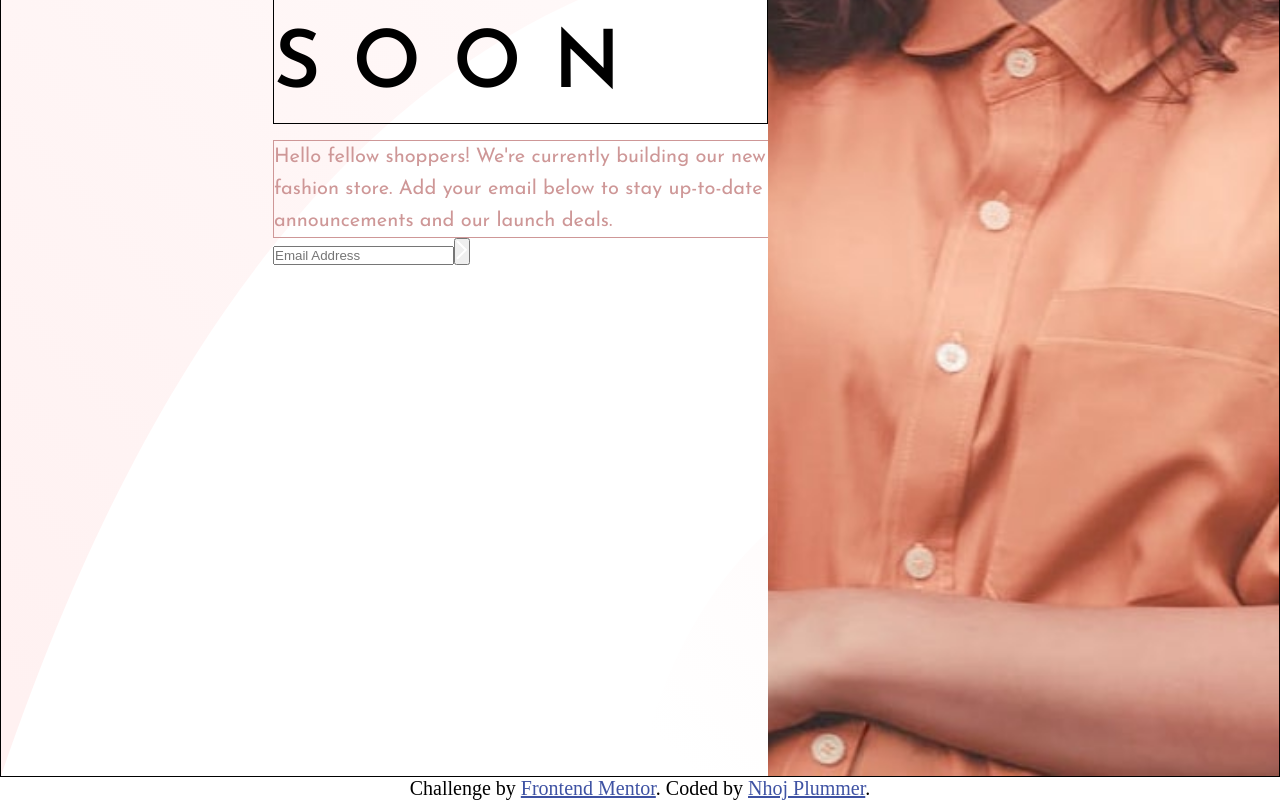
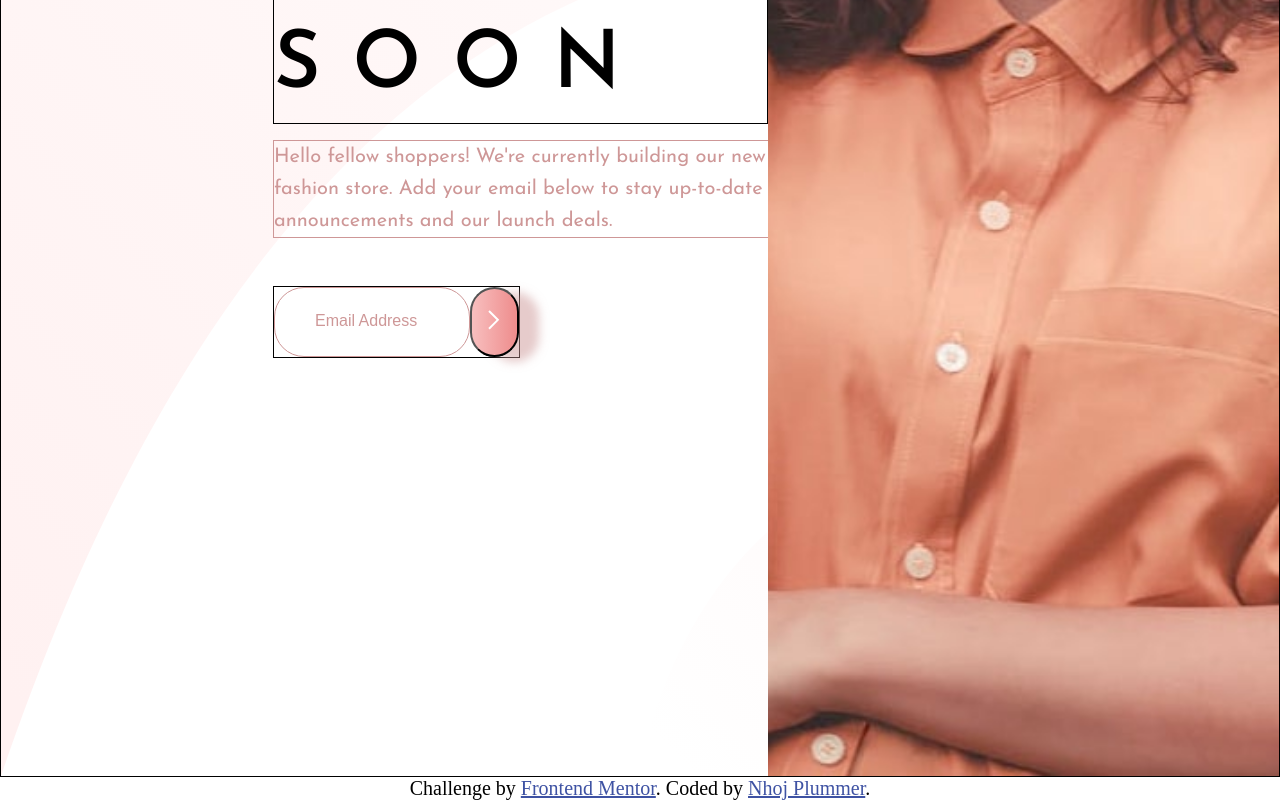
Before and after one commit to Nhoj-Plummer/base-apparel-challenge, a React (Create React App) app: page / in a window 1280 px wide. Shown: the part 663-1463 px from the top of the page. Built offline with nearby package versions, Linux system fonts and the light colour scheme.

Commit message:
Getting there

```diff
--- a/src/components/HeroData/herodata.css
+++ b/src/components/HeroData/herodata.css
@@ -21,6 +21,19 @@
 
 .hero-data-text-description {
   color: var(--desaturated-red);
+}
+
+.hero-data-text-form input::placeholder {
+  color: var(--desaturated-red);
+}
+
+.hero-data-text-form input:focus {
+  outline: none;
+}
+
+.hero-data-text-form_error {
+  margin-top: 10px;
+  color: var(--soft-red);
 }
 
 /* General Design Rules End */
@@ -72,14 +85,6 @@
     border: 1px solid hsl(0, 36%, 70%);
   }
 
-  .hero-data-text-form input::placeholder {
-    color: var(--desaturated-red);
-  }
-
-  .hero-data-text-form input:focus {
-    outline: none;
-  }
-
   .hero-data-text-form_error-logo {
     position: absolute;
     right: 28%;
@@ -94,11 +99,6 @@
     border-radius: 50px;
     box-shadow: 20px 5px 10px hsla(0, 36%, 70%, 0.5);
     background: linear-gradient(to right, #f8bfbf, #ee8c8c);
-  }
-
-  .hero-data-text-form_error {
-    margin-top: 10px;
-    color: var(--soft-red);
   }
 
   .hero-data_image-container {
@@ -139,6 +139,38 @@
     border: 1px solid;
   }
 
+  .hero-data-text-form {
+    display: flex;
+    width: 50%;
+    margin-top: 3rem;
+    border: 1px solid;
+  }
+
+  .hero-data-text-form input {
+    border-radius: 30px;
+    padding: 1.5rem 2.5rem;
+    width: 100%;
+    border: 1px solid hsl(0, 36%, 70%);
+  }
+
+  .hero-data-text-form input::placeholder {
+    font-size: 16px;
+  }
+
+  .hero-data-text-form_error-logo {
+    position: absolute;
+    left: 30%;
+    top: 83.5%;
+  }
+
+  .hero-data-text-form button {
+    height: 70px;
+    width: 70px;
+    border-radius: 50px;
+    box-shadow: 20px 5px 10px hsla(0, 36%, 70%, 0.5);
+    background: linear-gradient(to right, #f8bfbf, #ee8c8c);
+  }
+
   .hero-data_text-image {
     flex: 0 1 10%;
     width: 60%;
```
